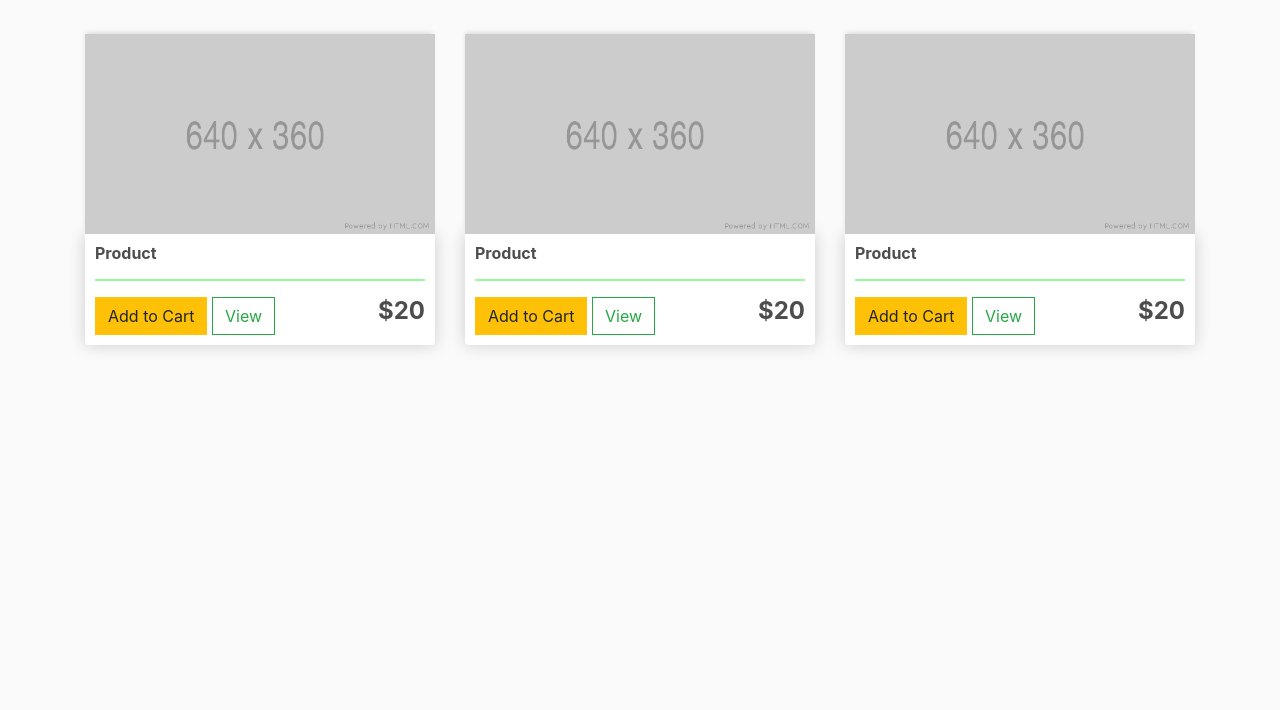
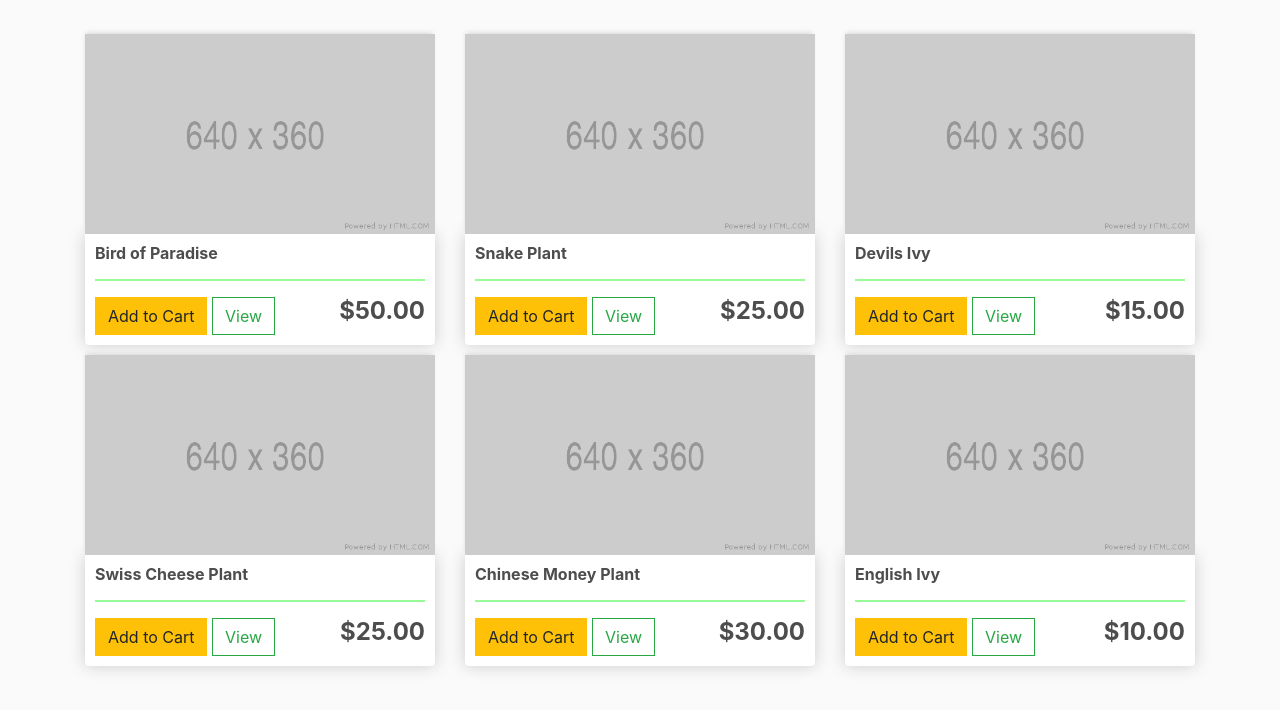
Before and after one commit to MBissett29/mean-greens, a Django app: page / in a window 1280 px wide. Shown: the part 57-767 px from the top of the page. Run offline with Django 3.2, Linux system fonts and the light colour scheme; data comes from the database, SQL or seed files in the repository; both versions use the stored data as it was after the commit; some libraries are stand-ins or nearby versions.

Commit message:
Added product views to the store

```diff
--- a/store/templates/store/store.html
+++ b/store/templates/store/store.html
@@ -2,42 +2,19 @@
 {% load static %}
 {% block content %}
 <div class="row">
+    {% for product in products %}
     <div class="col-lg-4">
         <img class="thumbnail" src="{% static 'images/placeholder.png' %}">
         <div class="box-element product">
-            <h6><strong>Product</strong></h6>
+            <h6><strong>{{product.name}}</strong></h6>
             <hr>
 
-            <button  class="btn btn-warning add-btn">Add to Cart</button>
+            <button class="btn btn-warning add-btn">Add to Cart</button>
             <a class="btn btn-outline-success" href="#">View</a>
-            <h4 style="display: inline-block; float: right"><strong>$20</strong></h4>
+            <h4 style="display: inline-block; float: right"><strong>${{product.price|floatformat:2}}</strong></h4>
 
         </div>
     </div>
-    <div class="col-lg-4">
-        <img class="thumbnail" src="{% static 'images/placeholder.png' %}">
-        <div class="box-element product">
-            <h6><strong>Product</strong></h6>
-            <hr>
-
-            <button  class="btn btn-warning add-btn">Add to Cart</button>
-            <a class="btn btn-outline-success" href="#">View</a>
-            <h4 style="display: inline-block; float: right"><strong>$20</strong></h4>
-
-        </div>
-    </div>
-    <div class="col-lg-4">
-        <img class="thumbnail" src="{% static 'images/placeholder.png' %}">
-        <div class="box-element product">
-            <h6><strong>Product</strong></h6>
-            <hr>
-
-            <button  class="btn btn-warning add-btn">Add to Cart</button>
-            <a class="btn btn-outline-success" href="#">View</a>
-            <h4 style="display: inline-block; float: right"><strong>$20</strong></h4>
-
-        </div>
-    </div>
-
+    {% endfor %}
 </div>
 {% endblock content %}
--- a/store/views.py
+++ b/store/views.py
@@ -1,8 +1,9 @@
 from django.shortcuts import render
+from .models import *
 
 def store(request):
-
-    context = {}
+    products = Product.objects.all()
+    context = {'products':products}
     return render(request, 'store/store.html', context)
 
 def cart(request):
```
Also changed, not shown: db.sqlite3.
